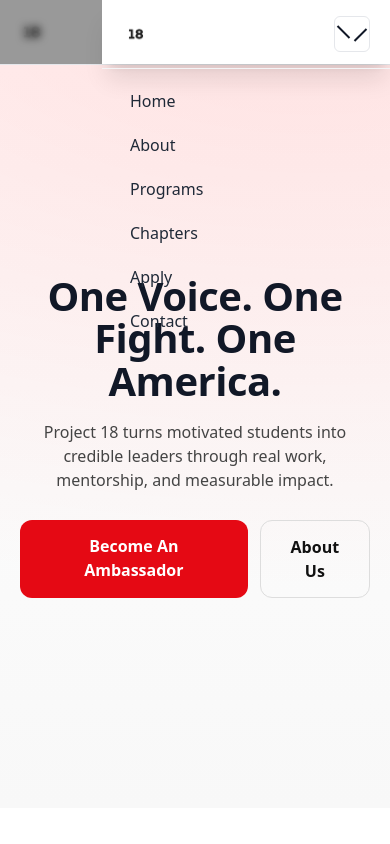
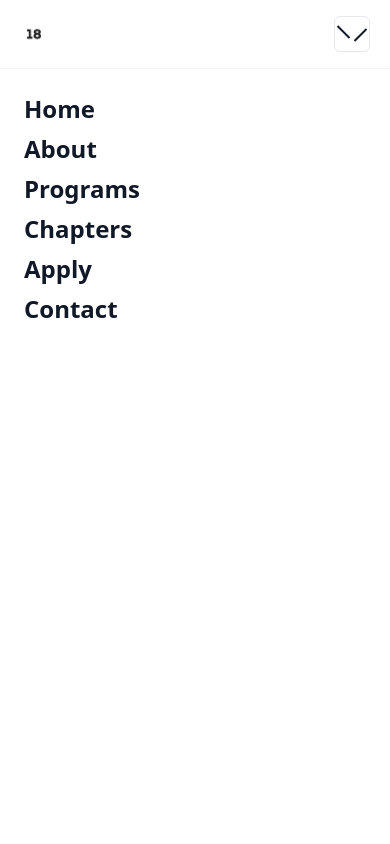
Before and after one commit to claytonwellborne/youth-council-site, a React (Vite) app: page / in a window 390 px wide. Both pictures are taken after a click on the button "Toggle menu". Shown: the top 844 px of the page. Built offline with nearby package versions, Linux system fonts and the light colour scheme.

Commit message:
UI: transparent header, full-screen mobile menu, dynamic light/dark favicon

```diff
--- a/src/components/Navbar.jsx
+++ b/src/components/Navbar.jsx
@@ -6,25 +6,24 @@ import logoDark from "../assets/logo-white.png";    // dark mode
 export default function Navbar() {
   const [open, setOpen] = useState(false);
 
-  // Lock body scroll when menu is open
+  // Lock page scroll when menu is open
   useEffect(() => {
-    if (open) {
     const prev = document.body.style.overflow;
-      document.body.style.overflow = "hidden";
+    if (open) document.body.style.overflow = "hidden";
     return () => { document.body.style.overflow = prev; };
-    }
   }, [open]);
 
   const linkClass = ({ isActive }) =>
-    "block px-3 py-2 rounded-md text-base md:text-sm font-medium transition-colors " +
+    "px-3 py-2 rounded-md text-sm font-medium transition-colors " +
     (isActive
       ? "text-red-600"
-      : "text-gray-800 hover:text-red-600 dark:text-gray-200");
+      : "text-gray-900 hover:text-red-600 dark:text-gray-100");
 
   return (
-    <header className="border-b bg-white/95 dark:bg-gray-900/95 backdrop-blur sticky top-0 z-50">
+    <header className="sticky top-0 z-50 bg-transparent">
       <div className="mx-auto max-w-7xl px-4 py-3 flex items-center justify-between">
         <Link to="/home" className="flex items-center gap-2 shrink-0">
+          {/* Swap logos by theme */}
           <img src={logoLight} alt="Project 18" className="h-8 w-auto block dark:hidden" />
           <img src={logoDark} alt="Project 18" className="h-8 w-auto hidden dark:block" />
           <span className="sr-only">Project 18</span>
@@ -42,52 +41,36 @@ export default function Navbar() {
 
         {/* Mobile hamburger */}
         <button
-          className="md:hidden relative inline-flex items-center justify-center w-10 h-10 rounded-md border border-gray-200 dark:border-gray-700"
-          onClick={() => setOpen((v) => !v)}
+          className="md:hidden relative inline-flex items-center justify-center w-10 h-10"
+          onClick={() => setOpen(v => !v)}
           aria-label="Toggle menu"
           aria-expanded={open}
         >
-          {/* three bars perfectly stacked */}
-          <span
-            className={
-              "absolute left-1/2 w-6 h-0.5 -translate-x-1/2 bg-gray-900 dark:bg-gray-100 transition-transform duration-200 ease-out " +
-              (open ? "translate-y-0 rotate-45" : "-translate-y-[6px] rotate-0")
-            }
-          />
-          <span
-            className={
-              "absolute left-1/2 w-6 h-0.5 -translate-x-1/2 bg-gray-900 dark:bg-gray-100 transition-opacity duration-200 " +
-              (open ? "opacity-0" : "opacity-100")
-            }
-          />
-          <span
-            className={
-              "absolute left-1/2 w-6 h-0.5 -translate-x-1/2 bg-gray-900 dark:bg-gray-100 transition-transform duration-200 ease-out " +
-              (open ? "translate-y-0 -rotate-45" : "translate-y-[6px] rotate-0")
-            }
-          />
+          {/* three perfectly stacked bars */}
+          <span className={"absolute left-1/2 w-6 h-0.5 -translate-x-1/2 bg-gray-900 dark:bg-gray-100 transition-transform duration-200 " + (open ? "translate-y-0 rotate-45" : "-translate-y-[6px] rotate-0")}/>
+          <span className={"absolute left-1/2 w-6 h-0.5 -translate-x-1/2 bg-gray-900 dark:bg-gray-100 transition-opacity duration-200 " + (open ? "opacity-0" : "opacity-100")}/>
+          <span className={"absolute left-1/2 w-6 h-0.5 -translate-x-1/2 bg-gray-900 dark:bg-gray-100 transition-transform duration-200 " + (open ? "translate-y-0 -rotate-45" : "translate-y-[6px] rotate-0")}/>
         </button>
       </div>
 
-      {/* Mobile overlay + drawer */}
-      {/* Overlay */}
+      {/* Full-screen mobile menu */}
+      <div className={"md:hidden fixed inset-0 z-50 " + (open ? "" : "pointer-events-none")}>
+        {/* Opaque background */}
+        <div
+          className={"absolute inset-0 transition-opacity duration-200 " + (open ? "opacity-100" : "opacity-0")}
+          style={{ background: "rgba(255,255,255,1)" }}
+          onClick={() => setOpen(false)}
+        />
+        {/* Slide-in panel covering whole screen */}
         <div
           className={
-          "md:hidden fixed inset-0 bg-black/40 backdrop-blur-sm transition-opacity " +
-          (open ? "opacity-100 pointer-events-auto" : "opacity-0 pointer-events-none")
-        }
-        onClick={() => setOpen(false)}
-      />
-      {/* Drawer */}
-      <div
-        className={
-          "md:hidden fixed top-0 right-0 h-full w-72 max-w-[85vw] bg-white dark:bg-gray-900 shadow-xl " +
-          "transform transition-transform duration-200 " +
-          (open ? "translate-x-0" : "translate-x-full")
+            "absolute inset-0 bg-white dark:bg-gray-900 transform transition-transform duration-250 " +
+            (open ? "translate-y-0" : "-translate-y-full")
           }
           role="dialog"
           aria-modal="true"
         >
+          {/* Close row */}
           <div className="px-5 py-4 flex items-center justify-between border-b border-gray-100 dark:border-gray-800">
             <div className="flex items-center gap-2">
               <img src={logoLight} alt="" className="h-7 w-auto block dark:hidden" />
@@ -103,14 +86,32 @@ export default function Navbar() {
               <span className="block w-5 h-0.5 bg-gray-900 dark:bg-gray-100 -rotate-45 translate-y-0.5 -mt-0.5" />
             </button>
           </div>
-        <nav className="px-4 py-3 space-y-1">
-          <NavLink to="/home" className={linkClass} onClick={() => setOpen(false)}>Home</NavLink>
-          <NavLink to="/about" className={linkClass} onClick={() => setOpen(false)}>About</NavLink>
-          <NavLink to="/programs" className={linkClass} onClick={() => setOpen(false)}>Programs</NavLink>
-          <NavLink to="/chapters" className={linkClass} onClick={() => setOpen(false)}>Chapters</NavLink>
-          <NavLink to="/apply" className={linkClass} onClick={() => setOpen(false)}>Apply</NavLink>
-          <NavLink to="/contact" className={linkClass} onClick={() => setOpen(false)}>Contact</NavLink>
+
+          {/* Animated links (stagger in) */}
+          <nav className="px-6 pt-6 space-y-2">
+            {[
+              { to: "/home", label: "Home" },
+              { to: "/about", label: "About" },
+              { to: "/programs", label: "Programs" },
+              { to: "/chapters", label: "Chapters" },
+              { to: "/apply", label: "Apply" },
+              { to: "/contact", label: "Contact" },
+            ].map((item, i) => (
+              <NavLink
+                key={item.to}
+                to={item.to}
+                onClick={() => setOpen(false)}
+                className={({ isActive }) =>
+                  "block text-2xl font-semibold " +
+                  (isActive ? "text-red-600" : "text-gray-900 dark:text-gray-100 hover:text-red-600")
+                }
+                style={{ transition: "transform .25s ease, opacity .25s ease", transform: open ? "none" : "translateY(6px)", opacity: open ? 1 : 0, transitionDelay: open ? `${i * 50}ms` : "0ms" }}
+              >
+                {item.label}
+              </NavLink>
+            ))}
           </nav>
+        </div>
       </div>
     </header>
   );
```
Also changed, not shown: public/theme-favicon.js (+26 -7 lines). Lines whose indentation alone changed are shown as unchanged.
